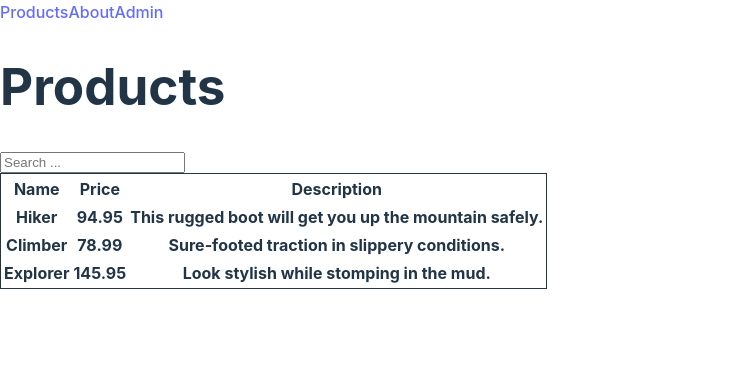
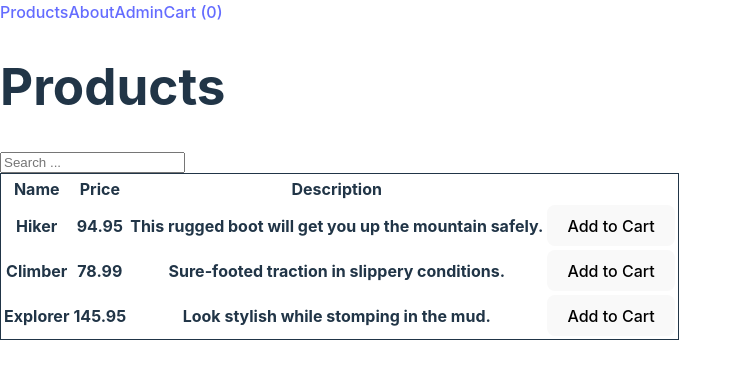
Before and after one commit to claytonmsafranek/shoe-store, a React (Vite) app: page / in a window 1280 px wide. Shown: the top 378 px of the page, without its empty margins (0-742 px from the left). Built offline with nearby package versions, Linux system fonts and the light colour scheme; data requests are answered from the project's data file.

Commit message:
local storage

```diff
--- /dev/null
+++ b/src/App.tsx
@@ -0,0 +1,31 @@
+import { Link, Route, Routes } from "react-router-dom";
+import Products from "./Products";
+import { About } from "./About";
+import { Admin } from "./Admin";
+import { Product, productSchema } from "./types/product";
+import { useLocalStorage } from "./hooks/useLocalStorage";
+import { z } from "zod";
+
+export function App() {
+    const [itemsInCart, setItemsInCart] = useLocalStorage<Product[]>(
+        "cart",
+        [],
+        z.array(productSchema)
+    );
+
+    return (
+        <>
+            <nav>
+                <Link to='/'>Products</Link>
+                <Link to='/about'>About</Link>
+                <Link to='/admin'>Admin</Link>
+                <Link to='/cart'>Cart ({itemsInCart.length})</Link>
+            </nav>
+            <Routes>
+                <Route path="/" element={<Products setCart={setItemsInCart} cart={itemsInCart}/>} />
+                <Route path="/about" Component={About} />
+                <Route path="/admin" Component={Admin} />
+            </Routes>
+        </>
+    )
+}
--- a/src/Products.tsx
+++ b/src/Products.tsx
@@ -1,12 +1,17 @@
 import { useProducts } from "./hooks/useProducts";
 import { useSearchParams } from "react-router-dom";
+import { Product } from "./types/product";
 
-export default function Products() {
+type ProductsProps = {
+  cart: Product[];
+  setCart: (cart: Product[]) => void;
+}
+
+export default function Products(props: ProductsProps) {
   const {data: products = [], error, isLoading } = useProducts();
   const [searchParams, setSearchParams] = useSearchParams();
 
   const search = searchParams.get("search") ?? "";
-
   if (error) throw error;
   if (isLoading) return <h1>Loading...</h1>
   const matchingProducts = search
@@ -23,6 +28,7 @@ export default function Products() {
         id="searchBox"
         name="searchBox"
         placeholder="Search ..."
+        value={search} //this is now a controlled input
         onChange={(e) => setSearchParams({search: e.target.value})}
       />
       {matchingProducts.length > 0 ? (
@@ -32,6 +38,7 @@ export default function Products() {
             <th>Name</th>
             <th>Price</th>
             <th>Description</th>
+            <th></th>
           </tr>
         </thead>
         <tbody>
@@ -40,6 +47,13 @@ export default function Products() {
               <th>{product.name}</th>
               <th>{product.price}</th>
               <th>{product.description}</th>
+              <th>
+                <button
+                  onClick={() => {
+                    props.setCart([...props.cart, product])
+                  }}
+                >Add to Cart</button>
+              </th>
             </tr>
           ))}
         </tbody>
--- /dev/null
+++ b/src/hooks/useLocalStorage.ts
@@ -0,0 +1,26 @@
+import { useState } from "react";
+import { ZodSchema } from "zod";
+
+export function useLocalStorage<T>(
+    key: string,
+    initialValue: T,
+    zodSchema: ZodSchema<T>
+) {
+    const [state, setState] = useState(getDefault);
+
+    function getDefault() {
+        const cartInStorage = localStorage.getItem(key);
+        if (!cartInStorage) return initialValue;
+        const result = zodSchema.safeParse(JSON.parse(cartInStorage));
+        if (result.success) return result.data as T;
+        localStorage.removeItem(key); //remove invalid data
+        return initialValue;
+    }
+
+    function handleSetState(value: T) {
+        localStorage.setItem(key, JSON.stringify(value))
+        setState(value);
+    }
+
+    return [state, handleSetState] as const
+}
--- a/src/main.tsx
+++ b/src/main.tsx
@@ -1,13 +1,10 @@
 import React from 'react'
 import ReactDOM from 'react-dom/client'
-import Products from './Products.tsx'
 import './index.css'
 import { ErrorBoundary } from 'react-error-boundary'
-import { BrowserRouter, Route, Routes } from 'react-router-dom'
-import { About } from './About.tsx'
-import { NavBar } from './NavBar.tsx'
+import { BrowserRouter } from 'react-router-dom'
 import { QueryClient, QueryClientProvider } from '@tanstack/react-query'
-import { Admin } from './Admin.tsx'
+import { App } from './App.tsx'
 
 const queryClient = new QueryClient();
 
@@ -16,12 +13,7 @@ ReactDOM.createRoot(document.getElementById('root')!).render(
     <ErrorBoundary fallback={<h1>Oops! An error occured.</h1>}>
       <QueryClientProvider client={queryClient}>
         <BrowserRouter>
-          <NavBar/>
-          <Routes>
-            <Route path="/" Component={Products} />
-            <Route path="/about" Component={About} />
-            <Route path="/admin" Component={Admin} />
-          </Routes>
+          <App />
         </BrowserRouter>
       </QueryClientProvider>
     </ErrorBoundary>
```
Also changed, not shown: notes.txt.
